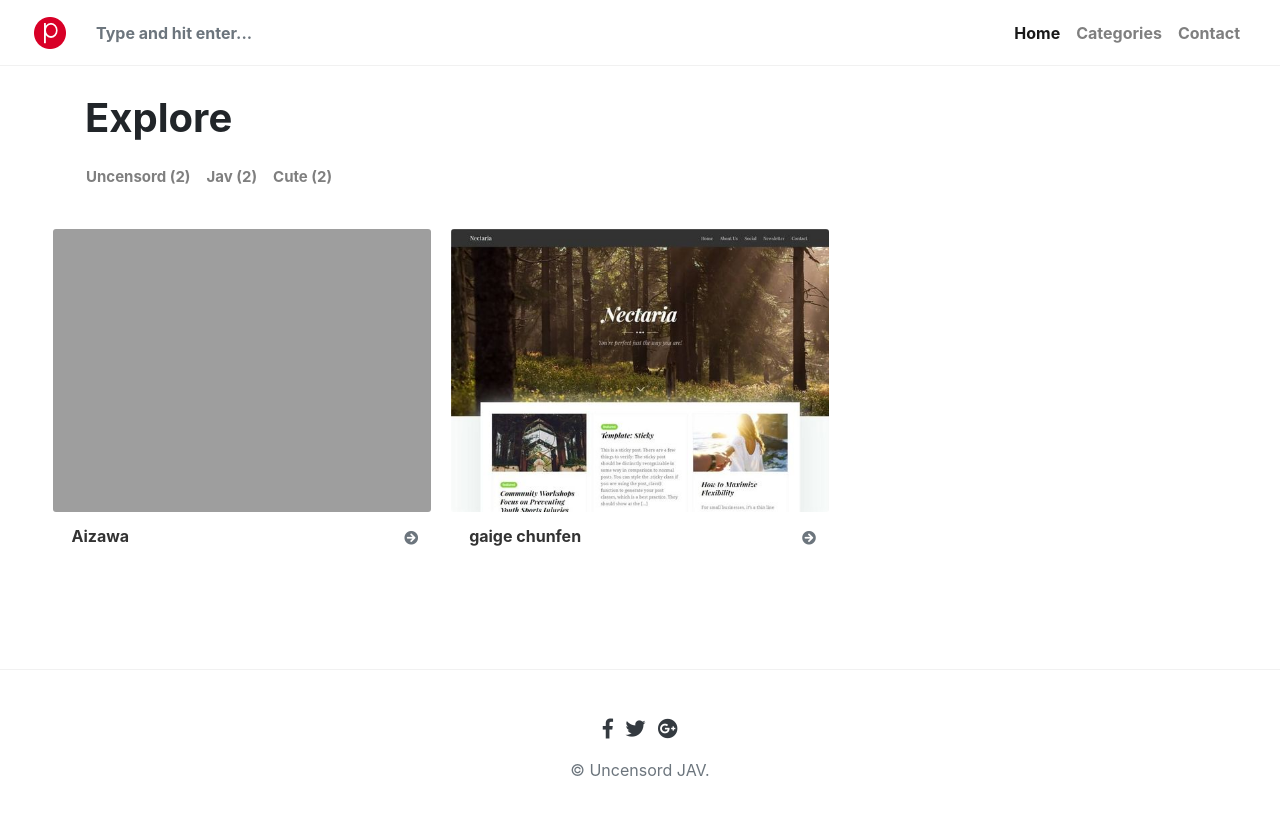
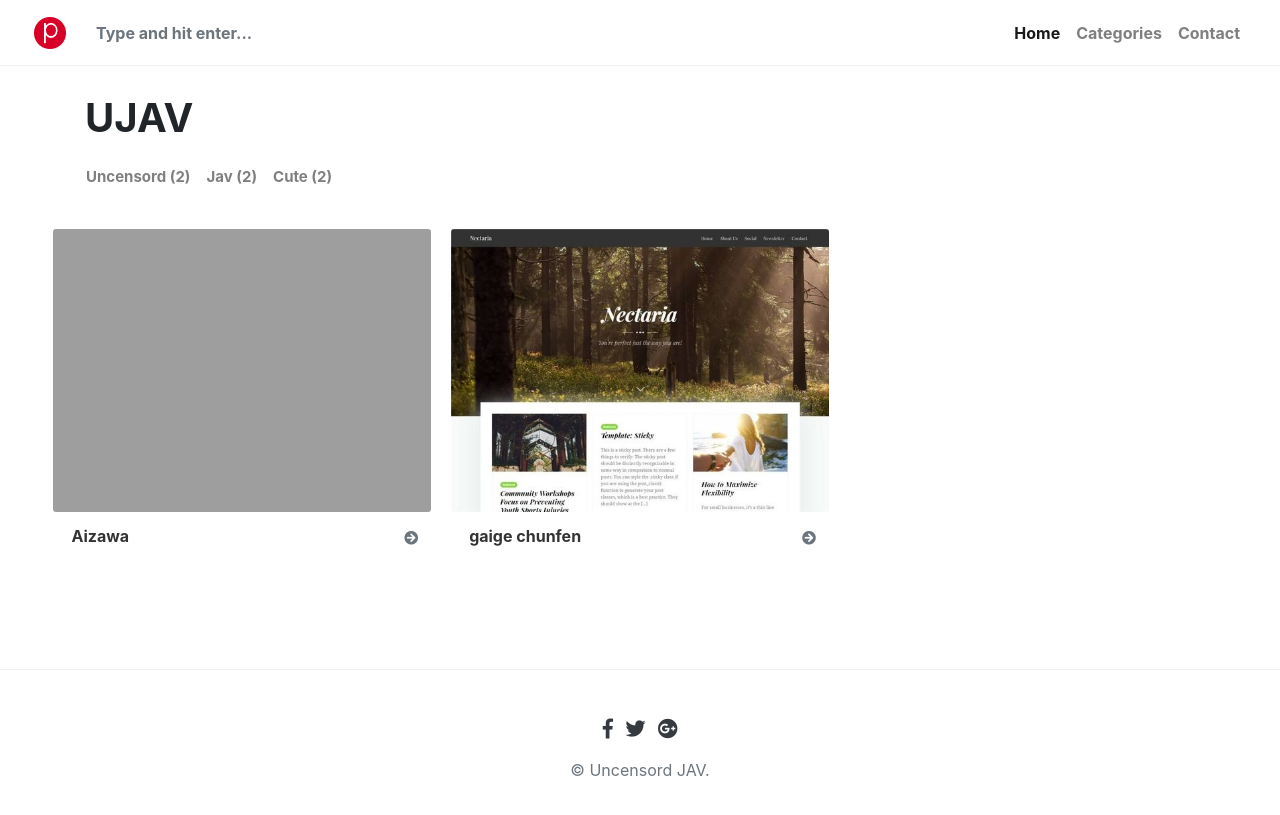
Before and after one commit to ujav/u, a Jekyll site: the page built from index.html, in a window 1280 px wide. Shown: the top 815 px of the page. Built offline with Jekyll 4.4.1, drawn with Linux system fonts in a browser that asks for light colours; nearby versions of some CDN libraries; library files that are not in the unit come from our copies; the list of posts is cut into pages by our own code; comment, search, counter and statistics services are not loaded.

Commit message:
Update index.html

```diff
--- a/index.html
+++ b/index.html
@@ -7,7 +7,7 @@
 <section class="mt-4 mb-5">
 
     <div class="container mb-4">
-        <h1 class="font-weight-bold title">Explore</h1>
+        <h1 class="font-weight-bold title">UJAV</h1>
         <div class="row">
         {% include menu-categories.html %}
         </div>
```
